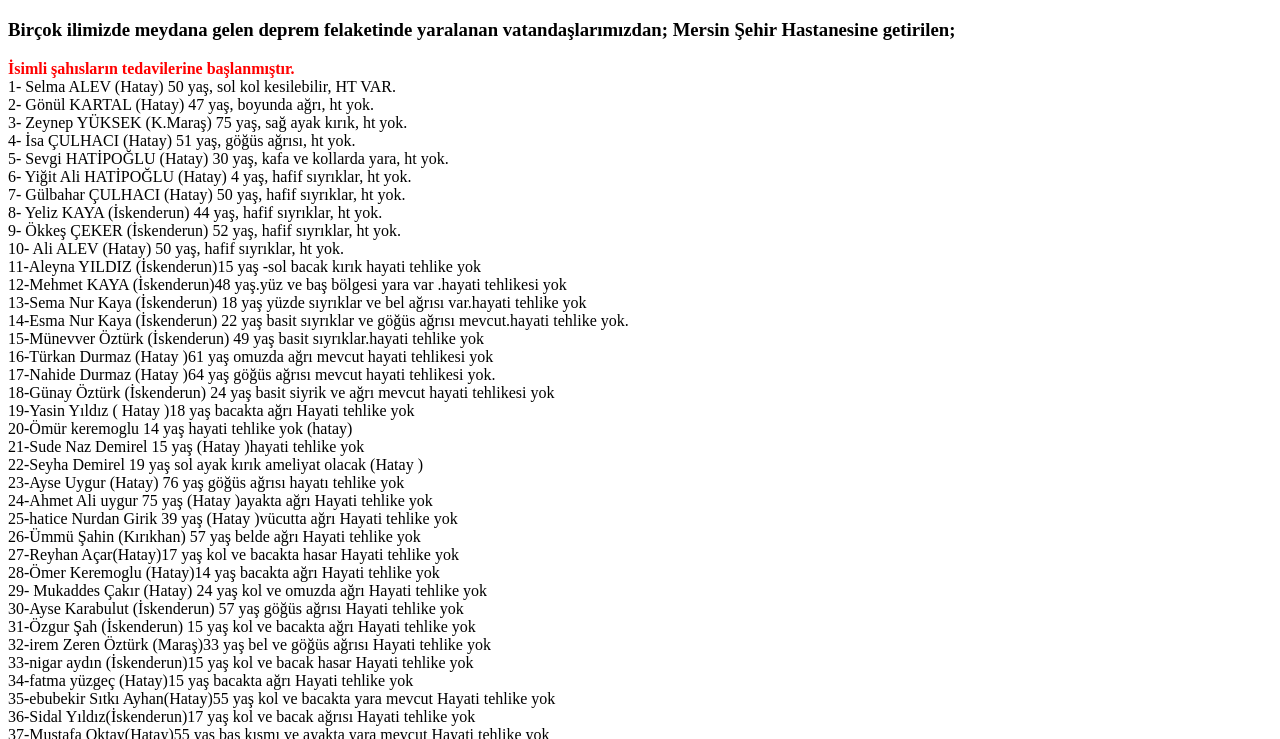
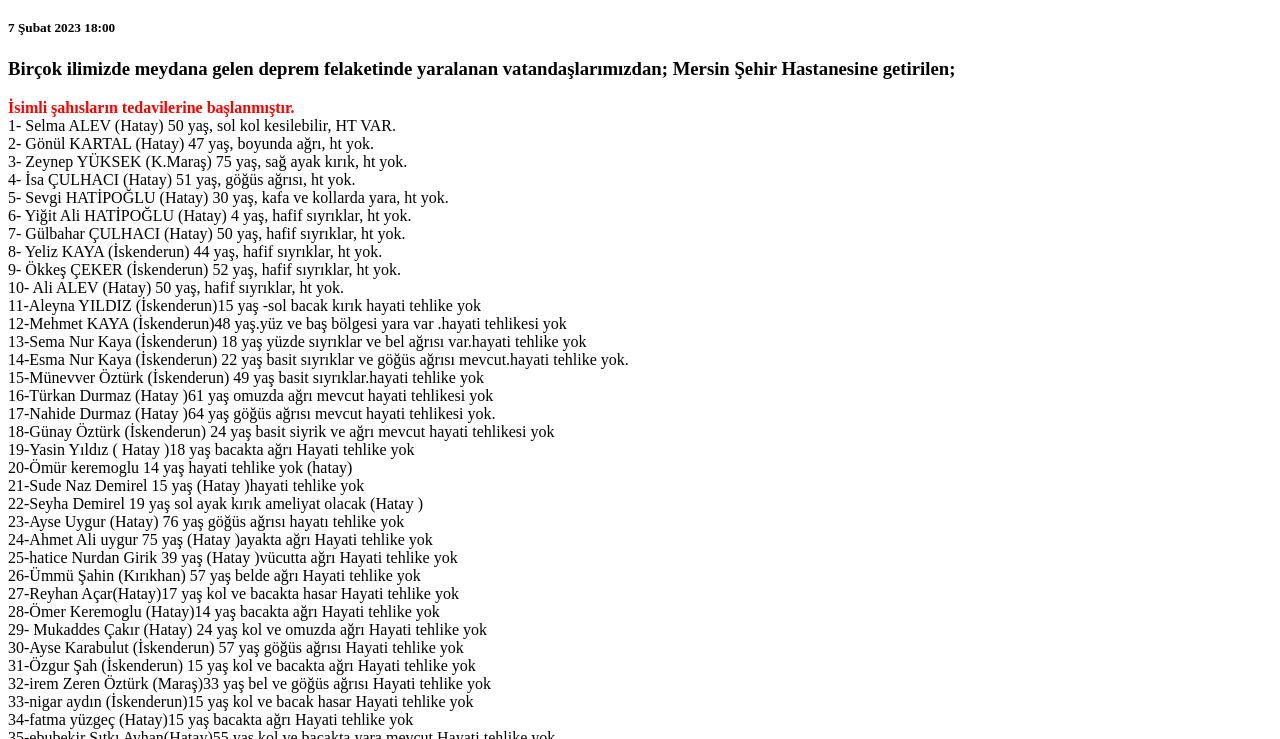
Before and after one commit to dcyaner/hatay-enkaz-liste, a plain HTML site: page index.html in a window 1280 px wide. Shown: the part 61-800 px from the top of the page. Drawn offline with Linux system fonts and the light colour scheme.

Commit message:
Update index.html

```diff
--- a/index.html
+++ b/index.html
@@ -8,6 +8,7 @@
 </head>
 <body>
 <h1>AİLESİNDEN HABER ALAMAYANLAR BU LİSTEYİ KONTROL EDEBİLİRLER</h1>
+<h5>7 Şubat 2023 18:00</h5>
 
 <h3>Birçok ilimizde meydana gelen deprem felaketinde yaralanan vatandaşlarımızdan; Mersin Şehir Hastanesine getirilen;</h3>
 
```
